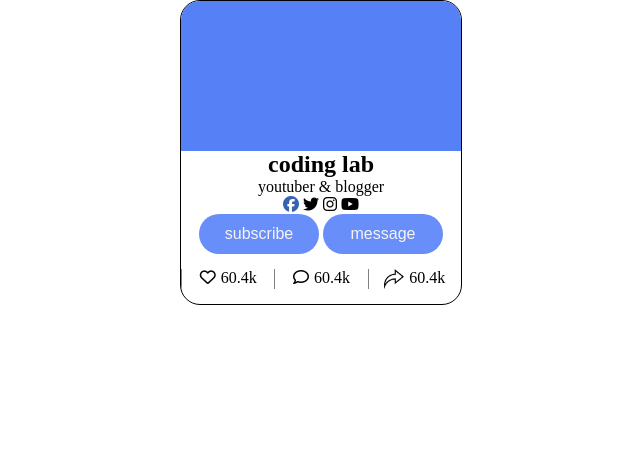
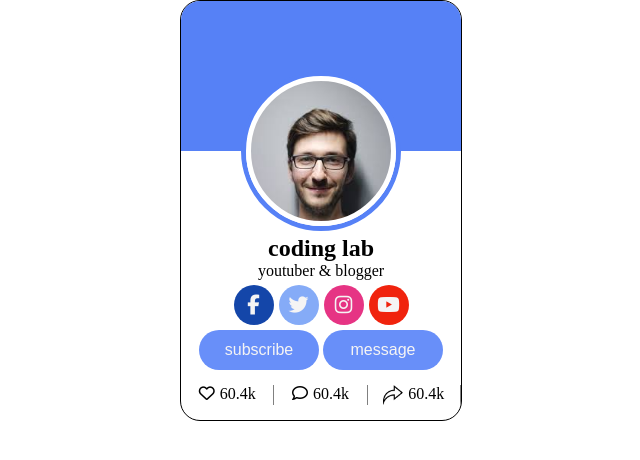
Before and after one commit to maishakhair791/single_card, a plain HTML site: page index.html in a window 1280 px wide. Shown: the whole page, without its empty margins (319-959 px from the left). Drawn offline with Linux system fonts and the light colour scheme.

Commit message:
kichu pari na

```diff
--- a/index.html
+++ b/index.html
@@ -10,12 +10,18 @@
     <div class="container align">
         <div class="emptybox"></div>
         <div class="textBox align">
+
+          <div class="profilecontainer">
+            <div class="profileBox"> </div>
+          </div>
             <h2>coding lab</h2>
             <p>youtuber & blogger</p>
-            <i class="fa-brands fa-facebook" style="color: #3562b1;"></i>
-            <i class="fa-brands fa-twitter"></i>
-            <i class="fa-brands fa-instagram"></i>
-            <i class="fa-brands fa-youtube"></i>
+            <div class="icons">
+                <i class="fa-brands fa-facebook-f" style="background-color: #1446a9;"></i>
+                <i class="fa-brands fa-twitter" style="background-color: #85abf7;"></i>
+                <i class="fa-brands fa-instagram" style="background-color: #e63484;"></i>
+                <i class="fa-brands fa-youtube" style="background-color: #f0230d;"></i>
+            </div>
             <div class="buttonBox align">
                 <button class="btn">subscribe</button>
                 <button class="btn">message</button>
--- a/styles/style.css
+++ b/styles/style.css
@@ -18,12 +18,12 @@
     background-color: #5681f6;
 }
 .textBox{
-
+  position: relative;
 }
 .img{
     height:30px ;
     width: 60px;
-    border: 1px solid green;
+
 }
 .btn{
    height:40px ;
@@ -35,6 +35,7 @@
    font-size: medium;
 }
 .align{
+
     text-align: center;
 }
 .flexbox{
@@ -46,7 +47,7 @@
 .border{
     display: flex;
     justify-content: center;
-    border-left: 1px solid gray;
+    border-right: 1px solid gray;
 }
 .inline{
    padding-left: 5px;
@@ -54,3 +55,40 @@
 .shareImg{
     width: 20px;
 }
+.icons i{
+    color: #f5f4f4;
+   font-size: 20px;
+ padding: 5px;
+   height: 40px;
+   width: 40px;
+   display: grid;
+   place-content: center;
+
+    border-radius: 50%;
+}
+.icons{
+    gap: 5px;
+    padding: 5px 0px;
+    display: flex;
+    justify-content: center;
+}
+.profilecontainer{
+    border: 5px solid #5681f6;
+    border-radius: 50%;
+    display: inline-block;
+    height: 160px;
+    width: 160px;
+    margin-top: -80px;
+}
+.profileBox{
+    background-image: url(../image/images.jpeg);
+    background-position: top;
+    background-size: cover;
+    height: 150px;
+    width: 150px;
+    border-radius: 50%;
+    background-color: brown;
+    margin: 0 auto;
+
+    border:5px solid white;
+}
```
Also changed, not shown: image/images.jpeg (added).
